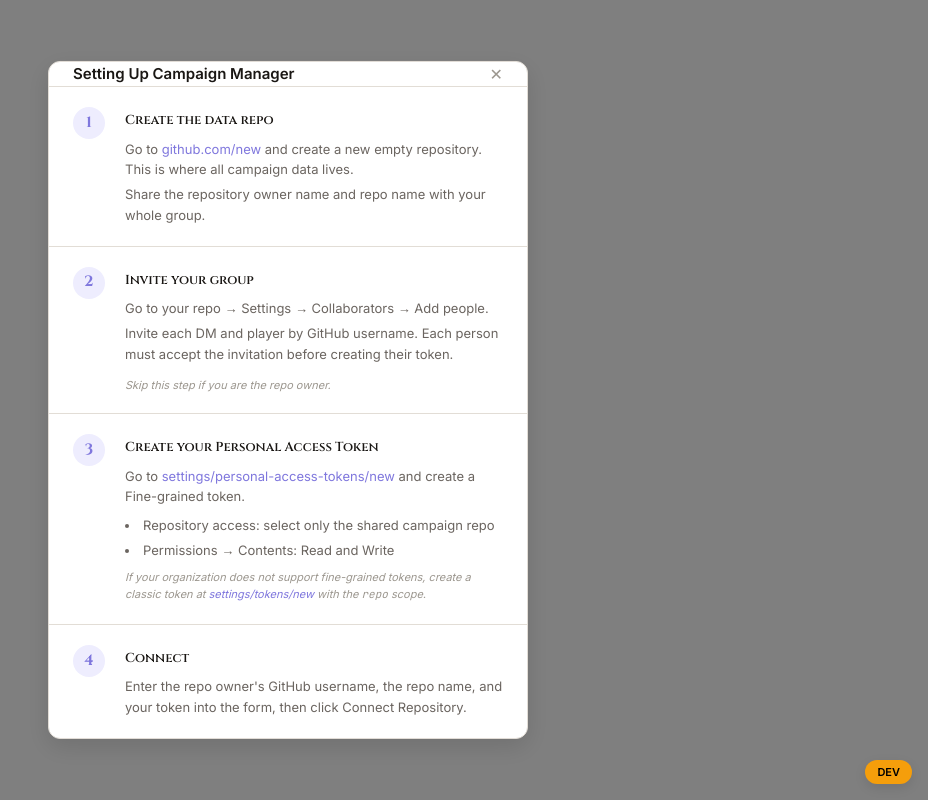
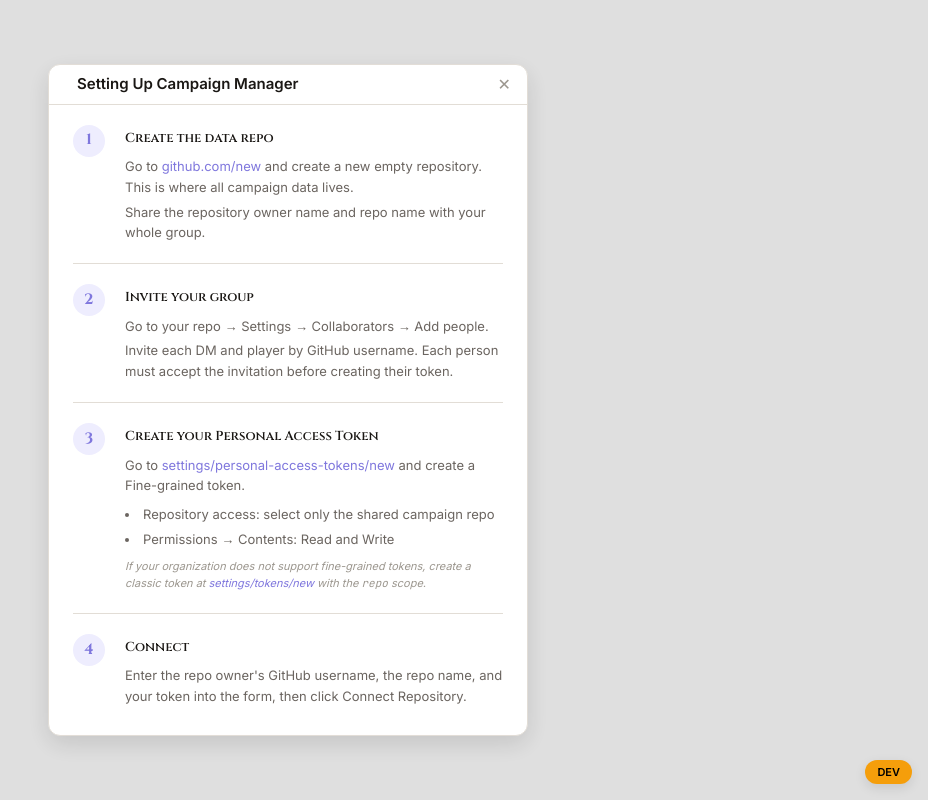
Before and after one commit to DanFeinstat/LW_world_builder, a React (Vite) app: page / in a window 1280 px wide. Both pictures are taken after a click on the button "Need help setting up?". Shown: the whole page, without its empty margins (352-1280 px from the left). Built offline with nearby package versions, Linux system fonts and the light colour scheme.

Commit message:
adjusts setup guide modal

```diff
--- a/src/components/setup/SetupGuideModal.tsx
+++ b/src/components/setup/SetupGuideModal.tsx
@@ -1,5 +1,6 @@
-// src/components/setup/SetupGuideModal.tsx
 import { Modal } from '@/components/shared/Modal/Modal'
+import clsx from 'clsx'
+import { PropsWithChildren } from 'react'
 
 interface SetupGuideModalProps {
   isOpen: boolean
@@ -9,13 +10,14 @@ interface SetupGuideModalProps {
 interface StepProps {
   number: number
   title: string
-  children: React.ReactNode
   note?: string
+  hideBorder?: boolean
 }
 
-function Step({ number, title, children, note }: StepProps) {
+function Step({ number, title, children, note, hideBorder = false }: PropsWithChildren<StepProps>) {
   return (
-    <div className="flex gap-5 px-6 py-5 border-b border-border last:border-b-0">
+    <div className='px-6'>
+      <div className={clsx('flex py-5 gap-5', !hideBorder && 'border-t border-border')}>
         <div className="flex-shrink-0 w-8 h-8 rounded-full bg-dm-subtle text-dm font-display text-base font-bold flex items-center justify-center">
           {number}
         </div>
@@ -27,10 +29,15 @@ function Step({ number, title, children, note }: StepProps) {
           )}
         </div>
       </div>
+    </div>
   )
 }
 
-function ExternalLink({ href, children }: { href: string; children: React.ReactNode }) {
+interface ExternalLinkProps {
+  href: string
+}
+
+function ExternalLink({ href, children }: PropsWithChildren<ExternalLinkProps>) {
   return (
     <a
       href={href}
@@ -43,11 +50,16 @@ function ExternalLink({ href, children }: { href: string; children: React.ReactN
   )
 }
 
+const SetupGuideModalTitle = () => {
+  return (
+    <h3 className="pl-3 py-2">Setting Up Campaign Manager</h3>)
+}
+
 export function SetupGuideModal({ isOpen, onClose }: SetupGuideModalProps) {
   return (
-    <Modal isOpen={isOpen} onClose={onClose} title="Setting Up Campaign Manager" size="md">
-      <div className="flex flex-col">
-        <Step number={1} title="Create the data repo">
+    <Modal isOpen={isOpen} onClose={onClose} title={<SetupGuideModalTitle />} size="md">
+      <div className="flex flex-col pb-2">
+        <Step number={1} title="Create the data repo" hideBorder>
           <p>
             Go to{' '}
             <ExternalLink href="https://github.com/new">github.com/new</ExternalLink>
@@ -59,7 +71,6 @@ export function SetupGuideModal({ isOpen, onClose }: SetupGuideModalProps) {
         <Step
           number={2}
           title="Invite your group"
-          note="Skip this step if you are the repo owner."
         >
           <p>Go to your repo → Settings → Collaborators → Add people.</p>
           <p className="mt-1">Invite each DM and player by GitHub username. Each person must accept the invitation before creating their token.</p>
--- a/src/components/shared/Modal/Modal.tsx
+++ b/src/components/shared/Modal/Modal.tsx
@@ -1,12 +1,12 @@
 import * as Dialog from '@radix-ui/react-dialog'
 import clsx from 'clsx'
+import { ReactNode, PropsWithChildren } from 'react'
 
 export interface ModalProps {
   isOpen: boolean
   onClose: () => void
-  title: string
+  title: ReactNode
   size?: 'md' | 'lg'
-  children: React.ReactNode
 }
 
 const sizeClass = {
@@ -14,14 +14,14 @@ const sizeClass = {
   lg: 'w-[720px]',
 } as const
 
-export function Modal({ isOpen, onClose, title, size = 'md', children }: ModalProps) {
+export function Modal({ isOpen, onClose, title, size = 'md', children }: PropsWithChildren<ModalProps>) {
   return (
     <Dialog.Root open={isOpen} onOpenChange={open => { if (!open) onClose() }}>
       <Dialog.Portal>
         {/* Backdrop */}
         <Dialog.Overlay
           data-testid="modal-overlay"
-          className="fixed inset-0 z-modal bg-black/50"
+          className="fixed inset-0 z-modal bg-black/50 opacity-25"
         />
 
         {/* Panel — Dialog.Content IS the dialog element (role="dialog", aria-modal) */}
@@ -34,7 +34,7 @@ export function Modal({ isOpen, onClose, title, size = 'md', children }: ModalPr
           )}
         >
           {/* Header */}
-          <div className="flex items-center h-14 px-6 border-b border-border flex-shrink-0">
+          <div className="flex items-center h-14 px-4 border-b border-border flex-shrink-0">
             <Dialog.Title className="flex-1 truncate text-base font-semibold text-text-primary">
               {title}
             </Dialog.Title>
```
Lines whose indentation alone changed are shown as unchanged.
